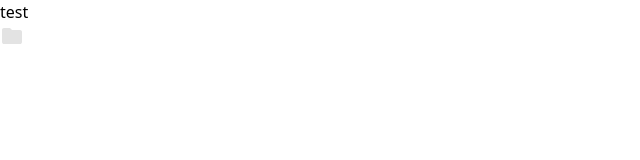
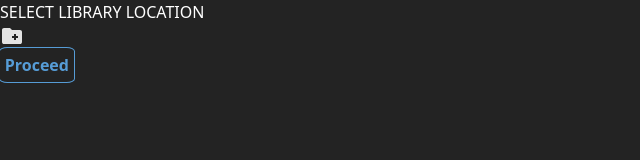
Before and after one commit to isRedacted/my-music-player-deluxe-turbo, an Electron app: page no_library.html in a window 1280 px wide. Shown: the whole page, without its empty margins (0-640 px from the left). Drawn offline with nearby package versions, Linux system fonts and the light colour scheme; files that its build step writes are made by us from their sources.

Commit message:
Finalised file picker

```diff
--- a/no_library.html
+++ b/no_library.html
@@ -10,9 +10,14 @@
 	<title>My Music Player DELUXE TURBO</title>
 </head>
 
-<body>
-	<h1 id="test">test</h1>
-	<img id="libraryPicker" src="./assets/folder.svg" />
+<body class="bg-primaryColor text-white">
+	<h1 id="test">SELECT LIBRARY LOCATION</h1>
+	<div id="libraryBox">
+		<p type="text" id="libraryInput" name="libraryInput" class="bg-primaryColor outline-accentColor"></p>
+		<img id="libraryPicker" src="./assets/new_folder.svg" class="fill-accentColor clickable" />
+	</div>
+	<button type="button" id="libraryProceed"
+		class="bg-primaryColor outline-accentColor text-accentColor clickable">Proceed</button>
 </body>
 <script src="renderer.js"></script>
 
--- a/renderer.js
+++ b/renderer.js
@@ -2,5 +2,5 @@
 // Library icon pick
 document.getElementById("libraryPicker").addEventListener('click', async () => {
     const folder = await window.electronAPI.selectFolder();
-    console.log(folder);
+    document.getElementById("libraryInput").innerHTML = folder;
 });
```
